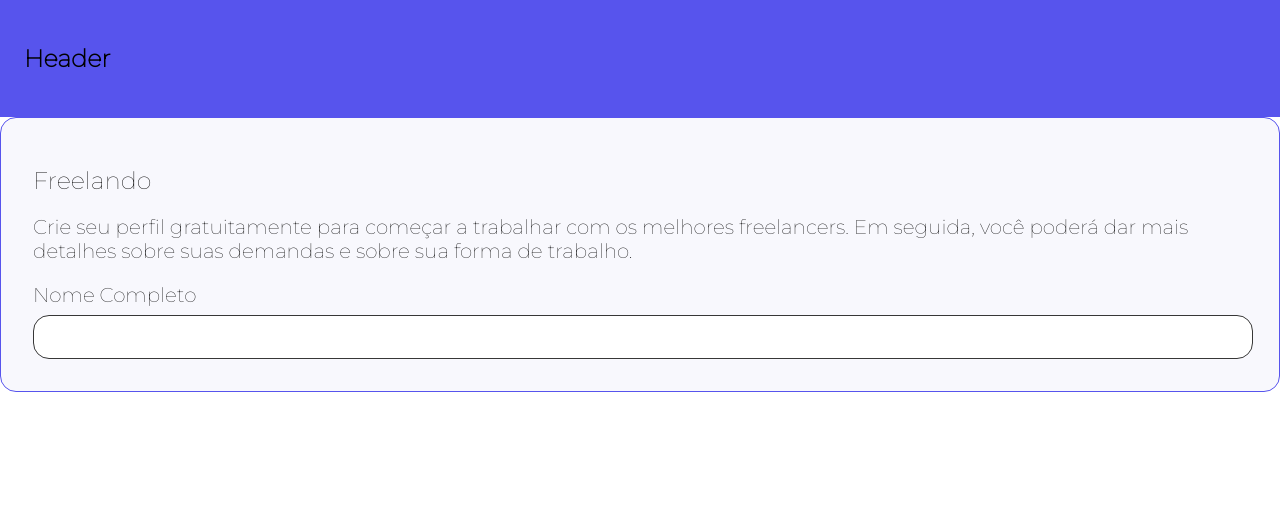
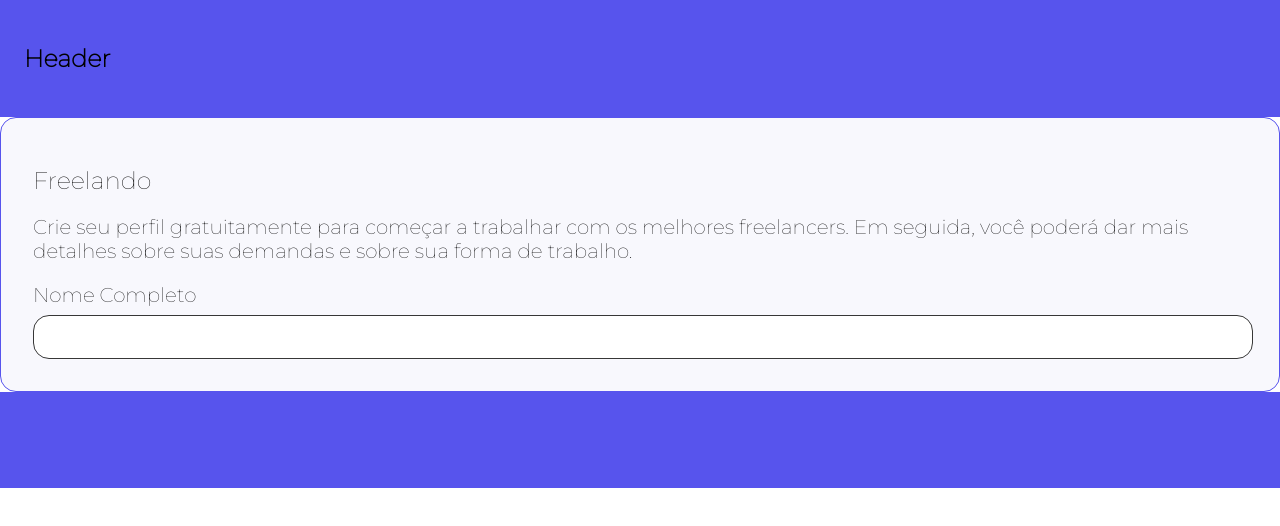
Before and after one commit to nunes-b/freelando, a React (Create React App) app: page / in a window 1280 px wide. Shown: the top 526 px of the page. Built offline with nearby package versions, Linux system fonts and the light colour scheme.

Commit message:
feat: footer

```diff
--- a/src/App.js
+++ b/src/App.js
@@ -4,6 +4,7 @@ import { Estilos } from "./components/EstilosGlobais/Estilos";
 import { Header } from "./components/Header/Header";
 import { Tipografia } from "./components/Tipografia/Tipografia";
 import { CampoTexto } from "./components/CampoTexto/CampoTexto";
+import { Rodape } from "./components/Footer/Rodape";
 
 function App() {
   return (
@@ -23,6 +24,7 @@ function App() {
         </Tipografia>
         <CampoTexto titulo="Nome Completo" />
       </Card>
+      <Rodape />
     </TheemeProvider>
   );
 }
```
